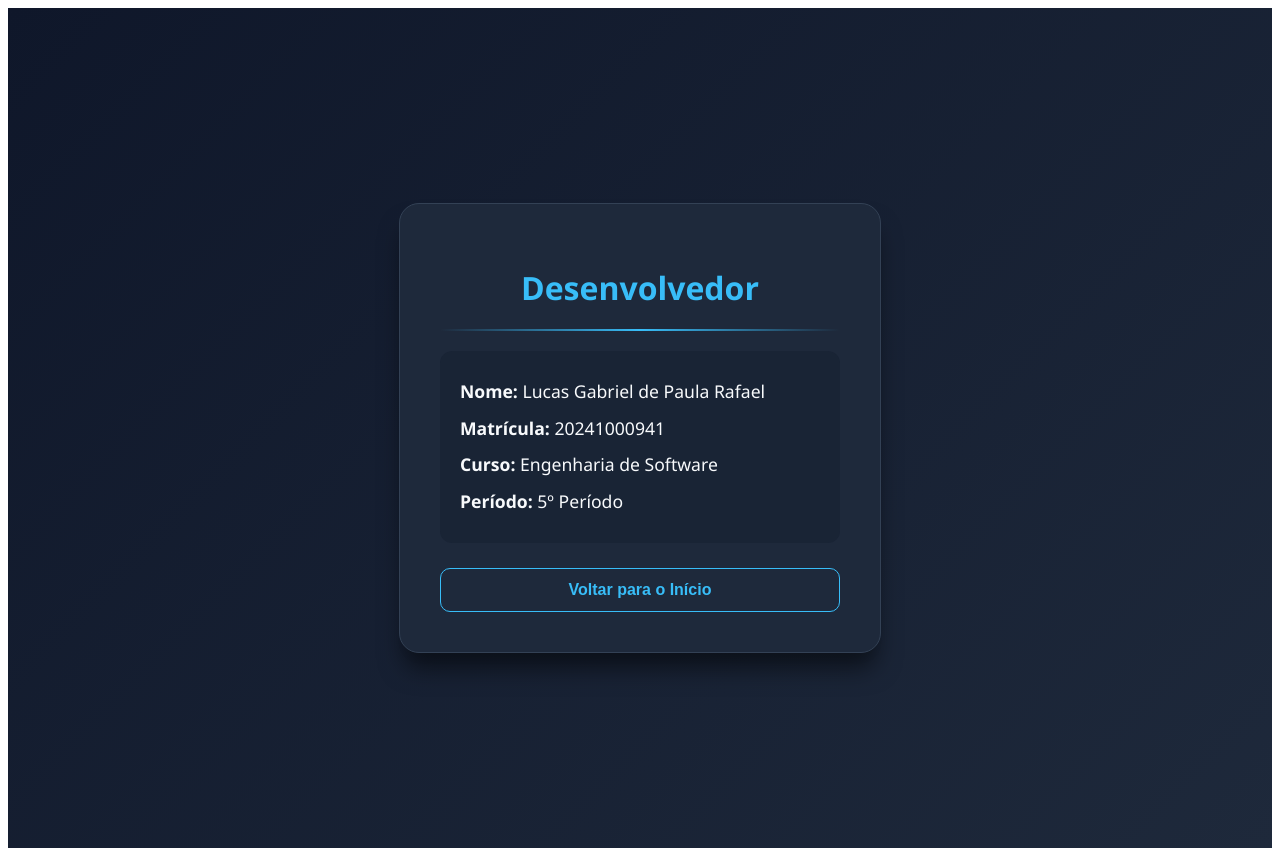
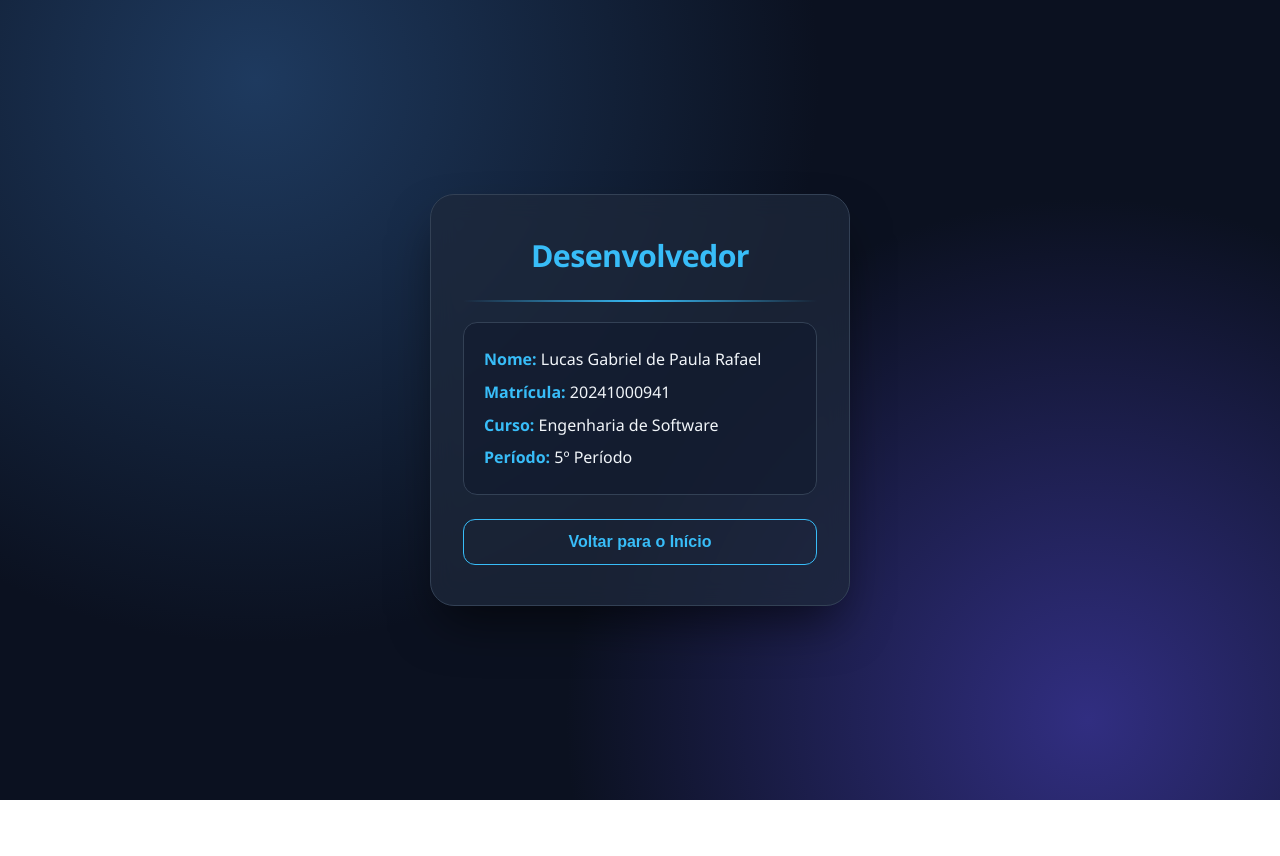
Before and after one commit to lucasdpr/trabalho-web-react, a React (Create React App) app: page /dupla in a window 1280 px wide. After the commit the page ends 800 px from the top, so only its background shows below. Built offline with nearby package versions, Linux system fonts and the light colour scheme; no server answers.

Commit message:
Redesenha o visual com CSS compartilhado (glass card, foco, hover, acessibilidade)
Co-Authored-By: Claude Sonnet 5.5 <noreply@anthropic.com>
Claude-Session: https://claude.ai/code/session_01UXVUio6SZCzxvkCmAVoZms

```diff
--- a/src/App.js
+++ b/src/App.js
@@ -10,36 +10,11 @@ function App() {
   const clientId = process.env.REACT_APP_GOOGLE_CLIENT_ID ||
     "688882610281-60007selpnj3ulv66gfg6manilek822t.apps.googleusercontent.com";
 
-  // Estilos injetados diretamente (CSS-in-JS)
-  const styles = {
-    container: {
-      background: 'linear-gradient(135deg, #0f172a 0%, #1e293b 100%)',
-      minHeight: '100vh',
-      display: 'flex',
-      justifyContent: 'center',
-      alignItems: 'center',
-      fontFamily: '"Segoe UI", Roboto, Helvetica, Arial, sans-serif',
-      margin: 0,
-      padding: '20px'
-    },
-    card: {
-      backgroundColor: '#1e293b',
-      padding: '40px',
-      borderRadius: '20px',
-      boxShadow: '0 20px 25px -5px rgba(0, 0, 0, 0.5), 0 10px 10px -5px rgba(0, 0, 0, 0.04)',
-      textAlign: 'center',
-      width: '100%',
-      maxWidth: '400px',
-      border: '1px solid #334155',
-      color: '#f8fafc'
-    }
-  };
-
   return (
     <GoogleOAuthProvider clientId={clientId}>
-      <div style={styles.container}>
+      <div className="app">
         <Router>
-          <div style={styles.card}>
+          <div className="card">
             <Routes>
               <Route path="/" element={<Home />} />
               <Route path="/dupla" element={<Apresentacao />} />
--- a/src/index.js
+++ b/src/index.js
@@ -1,6 +1,7 @@
 import React from 'react';
 import ReactDOM from 'react-dom/client';
-import App from './App'; // Mantenha apenas este import
+import App from './App';
+import './styles.css';
 
 const root = ReactDOM.createRoot(document.getElementById('root'));
 root.render(
--- a/src/pages/Apresentacao.js
+++ b/src/pages/Apresentacao.js
@@ -6,54 +6,15 @@ function Apresentacao() {
 
   return (
     <div>
-      <h1 style={{ color: '#38bdf8', marginBottom: '10px' }}>Desenvolvedor</h1>
-
-      {/* Linha divisória sutil */}
-      <div style={{
-        height: '2px',
-        background: 'linear-gradient(90deg, transparent, #38bdf8, transparent)',
-        margin: '20px 0'
-      }}></div>
-
-      <div style={{
-        textAlign: 'left',
-        fontSize: '1.1rem',
-        color: '#f8fafc',
-        lineHeight: '1.8',
-        backgroundColor: 'rgba(15, 23, 42, 0.3)',
-        padding: '20px',
-        borderRadius: '12px',
-        marginBottom: '25px'
-      }}>
-        <p style={{ margin: '5px 0' }}><strong>Nome:</strong> Lucas Gabriel de Paula Rafael</p>
-        <p style={{ margin: '5px 0' }}><strong>Matrícula:</strong> 20241000941</p>
-        <p style={{ margin: '5px 0' }}><strong>Curso:</strong> Engenharia de Software</p>
-        <p style={{ margin: '5px 0' }}><strong>Período:</strong> 5º Período</p>
+      <h1>Desenvolvedor</h1>
+      <div className="divider" />
+      <div className="info">
+        <p><strong>Nome:</strong> Lucas Gabriel de Paula Rafael</p>
+        <p><strong>Matrícula:</strong> 20241000941</p>
+        <p><strong>Curso:</strong> Engenharia de Software</p>
+        <p><strong>Período:</strong> 5º Período</p>
       </div>
-
-      <button
-        onClick={() => navigate('/')}
-        style={{
-          width: '100%',
-          padding: '12px',
-          borderRadius: '10px',
-          border: '1px solid #38bdf8',
-          backgroundColor: 'transparent',
-          color: '#38bdf8',
-          fontWeight: 'bold',
-          fontSize: '16px',
-          cursor: 'pointer',
-          transition: 'all 0.3s ease'
-        }}
-        onMouseOver={(e) => {
-          e.target.style.backgroundColor = '#38bdf8';
-          e.target.style.color = '#0f172a';
-        }}
-        onMouseOut={(e) => {
-          e.target.style.backgroundColor = 'transparent';
-          e.target.style.color = '#38bdf8';
-        }}
-      >
+      <button className="btn btn-outline" onClick={() => navigate('/')}>
         Voltar para o Início
       </button>
     </div>
--- a/src/pages/Cadastro.js
+++ b/src/pages/Cadastro.js
@@ -32,92 +32,39 @@ function Cadastro() {
     alert("Cadastro finalizado! O JSON foi gerado no console (F12).");
   };
 
-  // Estilo comum para os inputs
-  const inputStyle = {
-    width: '100%',
-    padding: '10px',
-    borderRadius: '8px',
-    border: '1px solid #475569',
-    backgroundColor: '#0f172a',
-    color: '#f8fafc',
-    marginTop: '5px'
-  };
-
   return (
     <div>
-      <h2 style={{ color: '#38bdf8', marginBottom: '20px' }}>Cadastro</h2>
+      <h2>Cadastro</h2>
 
-      <form onSubmit={handleSubmit} style={{ display: 'flex', flexDirection: 'column', gap: '15px', textAlign: 'left' }}>
-
+      <form onSubmit={handleSubmit}>
         <div>
-          <label style={{ fontSize: '0.9rem', color: '#94a3b8' }}>Nome:</label>
+          <label htmlFor="nome">Nome</label>
+          <input id="nome" className="field" type="text" value={formData.nome} readOnly />
+        </div>
+        <div>
+          <label htmlFor="email">E-mail</label>
+          <input id="email" className="field" type="email" value={formData.email} readOnly />
+        </div>
+        <div>
+          <label htmlFor="telefone">Telefone</label>
           <input
-            type="text"
-            value={formData.nome}
-            readOnly
-            style={{ ...inputStyle, backgroundColor: '#1e293b', cursor: 'not-allowed', color: '#64748b' }}
+            id="telefone" className="field" type="tel" placeholder="(00) 00000-0000"
+            value={formData.telefone}
+            onChange={(e) => setFormData({ ...formData, telefone: e.target.value })}
           />
         </div>
-
         <div>
-          <label style={{ fontSize: '0.9rem', color: '#94a3b8' }}>E-mail:</label>
-          <input
-            type="email"
-            value={formData.email}
-            readOnly
-            style={{ ...inputStyle, backgroundColor: '#1e293b', cursor: 'not-allowed', color: '#64748b' }}
+          <label htmlFor="outro">Informações Adicionais</label>
+          <textarea
+            id="outro" className="field" placeholder="Conte algo mais..."
+            value={formData.outroDado}
+            onChange={(e) => setFormData({ ...formData, outroDado: e.target.value })}
           />
         </div>
-
-        <div>
-          <label style={{ fontSize: '0.9rem', color: '#94a3b8' }}>Telefone:</label>
-          <input
-            type="tel"
-            placeholder="(00) 00000-0000"
-            value={formData.telefone}
-            onChange={(e) => setFormData({...formData, telefone: e.target.value})}
-            style={inputStyle}
-          />
-        </div>
-
-        <div>
-          <label style={{ fontSize: '0.9rem', color: '#94a3b8' }}>Informações Adicionais:</label>
-          <textarea
-            placeholder="Conte algo mais..."
-            value={formData.outroDado}
-            onChange={(e) => setFormData({...formData, outroDado: e.target.value})}
-            style={{ ...inputStyle, minHeight: '80px', resize: 'vertical' }}
-          />
-        </div>
-
-        <button type="submit" style={{
-          backgroundColor: '#38bdf8',
-          color: '#0f172a',
-          border: 'none',
-          padding: '12px',
-          borderRadius: '8px',
-          fontWeight: 'bold',
-          cursor: 'pointer',
-          marginTop: '10px'
-        }}>
-          Finalizar e Gerar JSON
-        </button>
+        <button type="submit" className="btn btn-primary">Finalizar e Gerar JSON</button>
       </form>
 
-      <button
-        onClick={() => navigate('/')}
-        style={{
-          marginTop: '15px',
-          background: 'none',
-          border: 'none',
-          color: '#94a3b8',
-          textDecoration: 'underline',
-          cursor: 'pointer',
-          fontSize: '0.9rem'
-        }}
-      >
-        Cancelar
-      </button>
+      <button className="link" onClick={() => navigate('/')}>Cancelar</button>
     </div>
   );
 }
--- a/src/pages/Home.js
+++ b/src/pages/Home.js
@@ -27,18 +27,10 @@ function Home() {
 
   return (
     <div>
-      <h1 style={{ color: '#38bdf8', fontSize: '2rem', marginBottom: '20px' }}>
-        {user ? `Bem-vindo, ${user.given_name}!` : 'Entrada do Sistema'}
-      </h1>
+      <h1>{user ? `Bem-vindo, ${user.given_name}!` : 'Entrada do Sistema'}</h1>
 
-      <div style={{
-        display: 'flex',
-        flexDirection: 'column',
-        alignItems: 'center',
-        marginBottom: '30px'
-      }}>
+      <div className="stack">
         {!user ? (
-          /* Se NÃO estiver logado, mostra o botão do Google */
           <GoogleLogin
             onSuccess={handleSuccess}
             onError={() => console.log('Falha na autenticação')}
@@ -47,50 +39,18 @@ function Home() {
             size="large"
           />
         ) : (
-          /* Se JÁ estiver logado, mostra a FOTO que o professor pediu */
-          <div style={{ textAlign: 'center' }}>
-            <img
-              src={user.picture}
-              alt="Foto do usuário"
-              style={{ borderRadius: '50%', width: '80px', border: '3px solid #38bdf8', marginBottom: '10px' }}
-            />
-            <p style={{ color: '#f8fafc' }}>{user.email}</p>
-            <button
-              onClick={() => navigate('/cadastro')}
-              style={{
-                backgroundColor: '#10b981', // Verde para indicar sucesso/prosseguir
-                color: 'white',
-                border: 'none',
-                padding: '10px 20px',
-                borderRadius: '8px',
-                cursor: 'pointer',
-                marginTop: '10px'
-              }}
-            >
+          <>
+            <img className="avatar" src={user.picture} alt="Foto do usuário" referrerPolicy="no-referrer" />
+            <p className="email">{user.email}</p>
+            <button className="btn btn-ok" onClick={() => navigate('/cadastro')}>
               Ir para o Cadastro
             </button>
-            <button
-              onClick={handleLogout}
-              style={{ display: 'block', margin: '12px auto 0', background: 'none', border: 'none', color: '#94a3b8', textDecoration: 'underline', cursor: 'pointer' }}
-            >
-              Sair
-            </button>
-          </div>
+            <button className="link" onClick={handleLogout}>Sair</button>
+          </>
         )}
       </div>
 
-      <button
-        onClick={() => navigate('/dupla')}
-        style={{
-          width: '100%',
-          padding: '14px',
-          borderRadius: '10px',
-          border: '1px solid #475569',
-          backgroundColor: '#334155',
-          color: '#f8fafc',
-          cursor: 'pointer'
-        }}
-      >
+      <button className="btn btn-ghost" onClick={() => navigate('/dupla')}>
         Ver Informações do Aluno
       </button>
     </div>
--- /dev/null
+++ b/src/styles.css
@@ -0,0 +1,52 @@
+:root {
+  --bg: #0b1120; --card: rgba(30, 41, 59, .75); --border: #334155;
+  --text: #f1f5f9; --muted: #94a3b8; --accent: #38bdf8; --ok: #10b981;
+}
+* { box-sizing: border-box; }
+body { margin: 0; }
+.app {
+  min-height: 100vh; display: flex; justify-content: center; align-items: center; padding: 20px;
+  font-family: "Segoe UI", Roboto, Helvetica, Arial, sans-serif; color: var(--text);
+  background: radial-gradient(circle at 20% 10%, #1e3a5f 0%, transparent 45%),
+              radial-gradient(circle at 85% 90%, #312e81 0%, transparent 40%), var(--bg);
+}
+.card {
+  width: 100%; max-width: 420px; padding: 40px 32px; text-align: center;
+  background: var(--card); backdrop-filter: blur(12px);
+  border: 1px solid var(--border); border-radius: 24px;
+  box-shadow: 0 25px 50px -12px rgba(0, 0, 0, .6);
+  animation: enter .4s ease;
+}
+@keyframes enter { from { opacity: 0; transform: translateY(12px); } }
+h1, h2 { color: var(--accent); margin: 0 0 24px; letter-spacing: -.02em; }
+h1 { font-size: 1.9rem; }
+.avatar { width: 88px; height: 88px; border-radius: 50%; border: 3px solid var(--accent);
+  box-shadow: 0 0 0 6px rgba(56, 189, 248, .15); margin-bottom: 12px; }
+.email { color: var(--muted); margin: 0 0 16px; word-break: break-all; }
+.stack { display: flex; flex-direction: column; align-items: center; margin-bottom: 28px; }
+.btn { width: 100%; padding: 13px; border-radius: 12px; font-size: 1rem; font-weight: 600;
+  cursor: pointer; border: 1px solid transparent; transition: transform .15s, background .2s, box-shadow .2s; }
+.btn:hover { transform: translateY(-1px); }
+.btn:focus-visible, .link:focus-visible, .field:focus { outline: 2px solid var(--accent); outline-offset: 2px; }
+.btn-primary { background: var(--accent); color: #0f172a; }
+.btn-primary:hover { box-shadow: 0 8px 20px rgba(56, 189, 248, .35); }
+.btn-ok { background: var(--ok); color: #fff; }
+.btn-ok:hover { box-shadow: 0 8px 20px rgba(16, 185, 129, .35); }
+.btn-ghost { background: rgba(51, 65, 85, .6); border-color: #475569; color: var(--text); }
+.btn-ghost:hover { background: #334155; }
+.btn-outline { background: transparent; border-color: var(--accent); color: var(--accent); }
+.btn-outline:hover { background: var(--accent); color: #0f172a; }
+.link { background: none; border: none; color: var(--muted); text-decoration: underline;
+  cursor: pointer; margin-top: 14px; font-size: .9rem; }
+.link:hover { color: var(--text); }
+.divider { height: 2px; margin: 0 0 20px; background: linear-gradient(90deg, transparent, var(--accent), transparent); }
+.info { text-align: left; line-height: 1.8; padding: 18px 20px; margin-bottom: 24px;
+  background: rgba(15, 23, 42, .5); border: 1px solid var(--border); border-radius: 14px; }
+.info p { margin: 4px 0; }
+.info strong { color: var(--accent); }
+form { display: flex; flex-direction: column; gap: 16px; text-align: left; }
+label { font-size: .85rem; color: var(--muted); }
+.field { width: 100%; margin-top: 6px; padding: 11px 12px; border-radius: 10px; font: inherit;
+  border: 1px solid #475569; background: #0f172a; color: var(--text); }
+.field[readonly] { background: rgba(30, 41, 59, .6); color: #64748b; cursor: not-allowed; }
+textarea.field { min-height: 90px; resize: vertical; }
```
Also changed, not shown: 1 other file (tests, documents, lock files or other folders).
